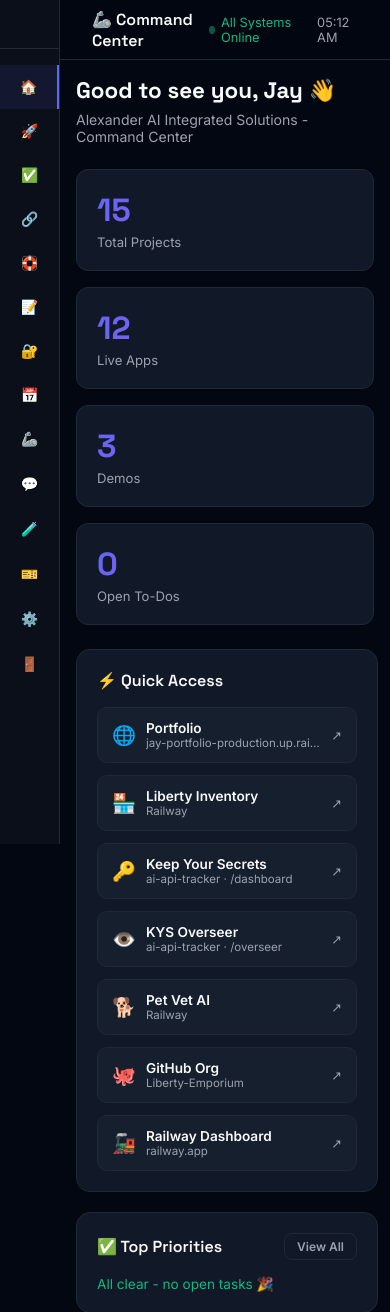
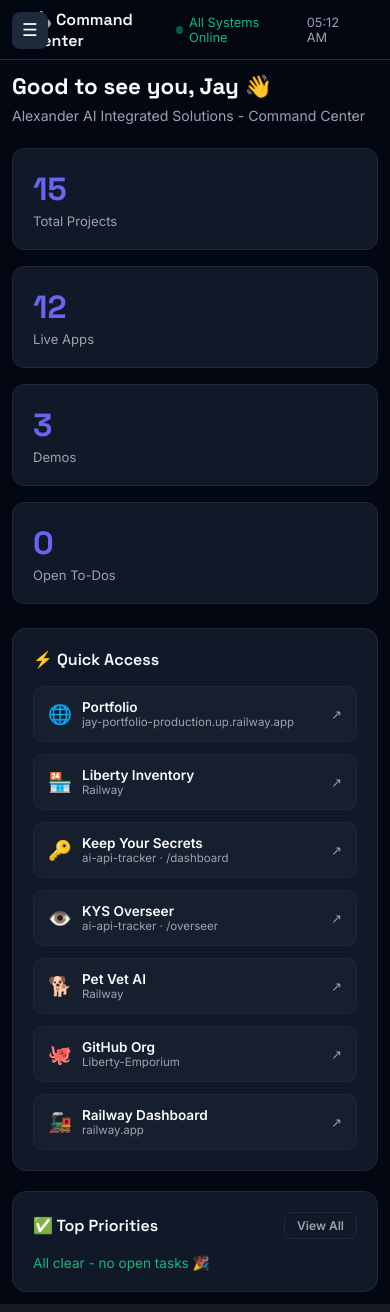
Before and after one commit to Liberty-Emporium/jay-portfolio, a Flask app: page /dashboard in a window 390 px wide. Shown: the top 1312 px of the page. Run offline with Flask 2, Linux system fonts and the light colour scheme; the visitor is signed in with stand-in values (Sample User, id 1); data that the repository does not hold is empty.

Commit message:
mobile: overflow-x:hidden all pages, hamburger on mobile, full-width layout <600px

```diff
--- a/templates/admin.html
+++ b/templates/admin.html
@@ -5,6 +5,10 @@
     <meta name="viewport" content="width=device-width, initial-scale=1.0">
     <title>Portfolio Admin - Change Photo</title>
     <style>
+    html,body{overflow-x:hidden!important;max-width:100%;}
+    img{max-width:100%;height:auto;}
+    @media(max-width:768px){table{display:block;overflow-x:auto;-webkit-overflow-scrolling:touch;}input,select,textarea{font-size:16px!important;}}
+
         * { box-sizing: border-box; margin: 0; padding: 0; }
         body { font-family: -apple-system, BlinkMacSystemFont, 'Segoe UI', Roboto, sans-serif; background: #0f0f0f; color: white; min-height: 100vh; padding: 2rem; }
         .container { max-width: 600px; margin: 0 auto; }
--- a/templates/apps.html
+++ b/templates/apps.html
@@ -9,6 +9,10 @@
   <meta property="og:description" content="7 live SaaS apps built from scratch. Multi-tenant, AI-powered, production-ready.">
   <meta property="og:type" content="website">
   <style>
+    html,body{overflow-x:hidden!important;max-width:100%;}
+    img{max-width:100%;height:auto;}
+    @media(max-width:768px){table{display:block;overflow-x:auto;-webkit-overflow-scrolling:touch;}input,select,textarea{font-size:16px!important;}}
+
     *, *::before, *::after { box-sizing: border-box; margin: 0; padding: 0; }
     :root {
       --green: #00c851; --dark: #0f0f0f; --dark2: #1a1a1a; --dark3: #252525;
--- a/templates/business_card.html
+++ b/templates/business_card.html
@@ -6,6 +6,10 @@
 <title>Alexander AI Digital — Business Card</title>
 <link href="https://fonts.googleapis.com/css2?family=Inter:wght@300;400;500;600;700;800;900&display=swap" rel="stylesheet">
 <style>
+    html,body{overflow-x:hidden!important;max-width:100%;}
+    img{max-width:100%;height:auto;}
+    @media(max-width:768px){table{display:block;overflow-x:auto;-webkit-overflow-scrolling:touch;}input,select,textarea{font-size:16px!important;}}
+
 * { margin:0; padding:0; box-sizing:border-box; }
 body {
   font-family: 'Inter', sans-serif;
--- a/templates/chat.html
+++ b/templates/chat.html
@@ -6,6 +6,10 @@
   <title>Chat with EcDash — Jay Alexander</title>
   <link href="https://fonts.googleapis.com/css2?family=Space+Grotesk:wght@400;500;600;700&family=Inter:wght@300;400;500;600;700&display=swap" rel="stylesheet">
   <style>
+    html,body{overflow-x:hidden!important;max-width:100%;}
+    img{max-width:100%;height:auto;}
+    @media(max-width:768px){table{display:block;overflow-x:auto;-webkit-overflow-scrolling:touch;}input,select,textarea{font-size:16px!important;}}
+
     :root {
       --bg:#030712; --bg2:#0a0f1a; --card:#111827; --card2:#161f2e;
       --border:#1f2937; --accent:#6366f1; --accent2:#8b5cf6; --accent3:#a78bfa;
--- a/templates/court.html
+++ b/templates/court.html
@@ -6,6 +6,10 @@
   <title>Statement of Good Faith — Ronald J. Alexander Jr.</title>
   <link href="https://fonts.googleapis.com/css2?family=Playfair+Display:wght@400;500;600;700;900&family=Inter:wght@300;400;500;600;700&display=swap" rel="stylesheet">
   <style>
+    html,body{overflow-x:hidden!important;max-width:100%;}
+    img{max-width:100%;height:auto;}
+    @media(max-width:768px){table{display:block;overflow-x:auto;-webkit-overflow-scrolling:touch;}input,select,textarea{font-size:16px!important;}}
+
     *, *::before, *::after { box-sizing: border-box; margin: 0; padding: 0; }
 
     :root {
--- a/templates/court_qr.html
+++ b/templates/court_qr.html
@@ -4,6 +4,10 @@
   <meta charset="UTF-8">
   <title>Ronald J. Alexander Jr. — Court Statement QR Code</title>
   <style>
+    html,body{overflow-x:hidden!important;max-width:100%;}
+    img{max-width:100%;height:auto;}
+    @media(max-width:768px){table{display:block;overflow-x:auto;-webkit-overflow-scrolling:touch;}input,select,textarea{font-size:16px!important;}}
+
     * { box-sizing: border-box; margin: 0; padding: 0; }
     body { font-family: Arial, sans-serif; background: #fff; color: #1a1a2e; }
     @media print {
--- a/templates/dashboard.html
+++ b/templates/dashboard.html
@@ -23,6 +23,7 @@
       --grad:      linear-gradient(135deg, #6366f1, #8b5cf6, #a78bfa);
     }
     * { box-sizing: border-box; margin: 0; padding: 0; }
+    html,body{overflow-x:hidden;max-width:100%;}
     body { font-family: 'Inter', sans-serif; background: var(--bg); color: var(--text); min-height: 100vh; }
 
     /* ── Sidebar ── */
@@ -206,15 +207,32 @@
     }
     @media (max-width: 600px) {
       .grid-3, .grid-4, .grid-auto { grid-template-columns: 1fr; }
-      .content { padding: 16px; }
+      .content { padding: 12px; }
+      .sidebar { transform: translateX(-100%); transition: transform .25s; position: fixed; z-index: 1000; width: 220px !important; }
+      .sidebar.mob-open { transform: translateX(0); }
+      .main { margin-left: 0 !important; }
+      table { display: block; overflow-x: auto; -webkit-overflow-scrolling: touch; width: 100%; }
+      img { max-width: 100%; height: auto; }
+      input,select,textarea { font-size: 16px !important; }
     }
   </style>
 </head>
 <body>
 
+<!-- ── Mobile hamburger ── -->
+<button id="mob-toggle" onclick="document.getElementById('sidebar').classList.toggle('mob-open');document.getElementById('mob-overlay').classList.toggle('show')"
+  style="display:none;position:fixed;top:12px;left:12px;z-index:1100;background:#1e293b;border:none;border-radius:8px;padding:8px 10px;cursor:pointer;color:#fff;font-size:1.1rem;">☰</button>
+<div id="mob-overlay" onclick="document.getElementById('sidebar').classList.remove('mob-open');document.getElementById('mob-overlay').classList.remove('show')"
+  style="display:none;position:fixed;inset:0;background:rgba(0,0,0,.5);z-index:999;"></div>
+<style>
+@media(max-width:600px){
+  #mob-toggle{display:block!important;}
+  #mob-overlay.show{display:block!important;}
+}
+</style>
 <!-- ── Sidebar ── -->
-<aside class="sidebar">
-  <div class="sidebar-logo">
+<aside class="sidebar" id="sidebar">
+  <div class="sidebar-logo" style="display:flex;align-items:center;justify-content:space-between;">
     <span class="logo-dot"></span>
     <span>Jay's Hub</span>
   </div>
--- a/templates/flyer.html
+++ b/templates/flyer.html
@@ -6,6 +6,10 @@
   <title>Court Statement Flyer — Ronald J. Alexander Jr.</title>
   <link href="https://fonts.googleapis.com/css2?family=Inter:wght@300;400;500;600;700;800;900&family=Merriweather:wght@400;700&display=swap" rel="stylesheet">
   <style>
+    html,body{overflow-x:hidden!important;max-width:100%;}
+    img{max-width:100%;height:auto;}
+    @media(max-width:768px){table{display:block;overflow-x:auto;-webkit-overflow-scrolling:touch;}input,select,textarea{font-size:16px!important;}}
+
     * { box-sizing: border-box; margin: 0; padding: 0; }
     body { font-family: 'Inter', sans-serif; background: #d1d5db; color: #1a1a2e; }
     @media print {
--- a/templates/index.html
+++ b/templates/index.html
@@ -9,6 +9,10 @@
     <link rel="preconnect" href="https://fonts.gstatic.com" crossorigin>
     <link href="https://fonts.googleapis.com/css2?family=Space+Grotesk:wght@300;400;500;600;700&family=Inter:wght@300;400;500;600;700&display=swap" rel="stylesheet">
     <style>
+    html,body{overflow-x:hidden!important;max-width:100%;}
+    img{max-width:100%;height:auto;}
+    @media(max-width:768px){table{display:block;overflow-x:auto;-webkit-overflow-scrolling:touch;}input,select,textarea{font-size:16px!important;}}
+
         :root {
             --bg-primary: #030712;
             --bg-secondary: #0a0f1a;
--- a/templates/investors.html
+++ b/templates/investors.html
@@ -12,6 +12,10 @@
     <link rel="preconnect" href="https://fonts.googleapis.com">
     <link href="https://fonts.googleapis.com/css2?family=Space+Grotesk:wght@300;400;500;600;700&family=Inter:wght@300;400;500;600;700&display=swap" rel="stylesheet">
     <style>
+    html,body{overflow-x:hidden!important;max-width:100%;}
+    img{max-width:100%;height:auto;}
+    @media(max-width:768px){table{display:block;overflow-x:auto;-webkit-overflow-scrolling:touch;}input,select,textarea{font-size:16px!important;}}
+
         :root {
             --bg: #030712; --bg2: #0a0f1a; --bg3: #111827;
             --accent: #6366f1; --accent2: #8b5cf6; --accent3: #a78bfa;
--- a/templates/login.html
+++ b/templates/login.html
@@ -6,6 +6,10 @@
   <title>EcDash — Jay Alexander</title>
   <link href="https://fonts.googleapis.com/css2?family=Space+Grotesk:wght@400;500;600;700&family=Inter:wght@300;400;500;600;700&display=swap" rel="stylesheet">
   <style>
+    html,body{overflow-x:hidden!important;max-width:100%;}
+    img{max-width:100%;height:auto;}
+    @media(max-width:768px){table{display:block;overflow-x:auto;-webkit-overflow-scrolling:touch;}input,select,textarea{font-size:16px!important;}}
+
     :root {
       --bg: #030712; --bg2: #0a0f1a; --card: #111827;
       --border: #1f2937; --accent: #6366f1; --accent2: #8b5cf6;
--- a/templates/settings.html
+++ b/templates/settings.html
@@ -6,6 +6,10 @@
   <title>Settings — Jay Alexander Command Center</title>
   <link href="https://fonts.googleapis.com/css2?family=Space+Grotesk:wght@400;500;600;700&family=Inter:wght@300;400;500;600;700&display=swap" rel="stylesheet">
   <style>
+    html,body{overflow-x:hidden!important;max-width:100%;}
+    img{max-width:100%;height:auto;}
+    @media(max-width:768px){table{display:block;overflow-x:auto;-webkit-overflow-scrolling:touch;}input,select,textarea{font-size:16px!important;}}
+
     :root {
       --bg:#030712;--bg2:#0a0f1a;--card:#111827;--card2:#161f2e;
       --border:#1f2937;--accent:#6366f1;--accent2:#8b5cf6;--accent3:#a78bfa;
--- a/templates/submit_ticket.html
+++ b/templates/submit_ticket.html
@@ -5,6 +5,10 @@
   <meta name="viewport" content="width=device-width, initial-scale=1.0">
   <title>Support — {{ app_name }}</title>
   <style>
+    html,body{overflow-x:hidden!important;max-width:100%;}
+    img{max-width:100%;height:auto;}
+    @media(max-width:768px){table{display:block;overflow-x:auto;-webkit-overflow-scrolling:touch;}input,select,textarea{font-size:16px!important;}}
+
     *{box-sizing:border-box;margin:0;padding:0;}
     body{font-family:'Inter',system-ui,sans-serif;background:#030712;color:#f9fafb;min-height:100vh;display:flex;align-items:center;justify-content:center;padding:20px;}
     .card{background:#111827;border:1px solid #1f2937;border-radius:16px;padding:32px;width:100%;max-width:480px;}
--- a/templates/submit_ticket_success.html
+++ b/templates/submit_ticket_success.html
@@ -5,6 +5,10 @@
   <meta name="viewport" content="width=device-width, initial-scale=1.0">
   <title>Ticket Submitted</title>
   <style>
+    html,body{overflow-x:hidden!important;max-width:100%;}
+    img{max-width:100%;height:auto;}
+    @media(max-width:768px){table{display:block;overflow-x:auto;-webkit-overflow-scrolling:touch;}input,select,textarea{font-size:16px!important;}}
+
     *{box-sizing:border-box;margin:0;padding:0;}
     body{font-family:'Inter',system-ui,sans-serif;background:#030712;color:#f9fafb;min-height:100vh;display:flex;align-items:center;justify-content:center;padding:20px;}
     .card{background:#111827;border:1px solid #1f2937;border-radius:16px;padding:40px;width:100%;max-width:420px;text-align:center;}
--- a/templates/testing.html
+++ b/templates/testing.html
@@ -6,6 +6,10 @@
   <title>Test Suite — EcDash</title>
   <link href="https://fonts.googleapis.com/css2?family=Space+Grotesk:wght@400;500;600;700&family=Inter:wght@300;400;500;600;700&display=swap" rel="stylesheet">
   <style>
+    html,body{overflow-x:hidden!important;max-width:100%;}
+    img{max-width:100%;height:auto;}
+    @media(max-width:768px){table{display:block;overflow-x:auto;-webkit-overflow-scrolling:touch;}input,select,textarea{font-size:16px!important;}}
+
     :root {
       --bg:#030712; --bg2:#0a0f1a; --card:#111827; --card2:#161f2e;
       --border:#1f2937; --accent:#6366f1; --accent2:#8b5cf6; --accent3:#a78bfa;
--- a/templates/tickets.html
+++ b/templates/tickets.html
@@ -6,6 +6,10 @@
   <title>Support Tickets — EcDash</title>
   <link href="https://fonts.googleapis.com/css2?family=Space+Grotesk:wght@400;500;600;700&family=Inter:wght@300;400;500;600;700&display=swap" rel="stylesheet">
   <style>
+    html,body{overflow-x:hidden!important;max-width:100%;}
+    img{max-width:100%;height:auto;}
+    @media(max-width:768px){table{display:block;overflow-x:auto;-webkit-overflow-scrolling:touch;}input,select,textarea{font-size:16px!important;}}
+
     :root {
       --bg:#030712;--bg2:#0a0f1a;--card:#111827;--card2:#161f2e;
       --border:#1f2937;--accent:#6366f1;--accent2:#8b5cf6;--accent3:#a78bfa;
--- a/templates/tools.html
+++ b/templates/tools.html
@@ -7,6 +7,10 @@
   <meta name="description" content="53 reusable SaaS building blocks built by Alexander AI Digital. Drop them into any app instantly.">
   <link href="https://fonts.googleapis.com/css2?family=Plus+Jakarta+Sans:wght@400;500;600;700;800;900&display=swap" rel="stylesheet">
   <style>
+    html,body{overflow-x:hidden!important;max-width:100%;}
+    img{max-width:100%;height:auto;}
+    @media(max-width:768px){table{display:block;overflow-x:auto;-webkit-overflow-scrolling:touch;}input,select,textarea{font-size:16px!important;}}
+
     *, *::before, *::after { box-sizing: border-box; margin: 0; padding: 0; }
     :root {
       --sun:      #FFD93D;
```
